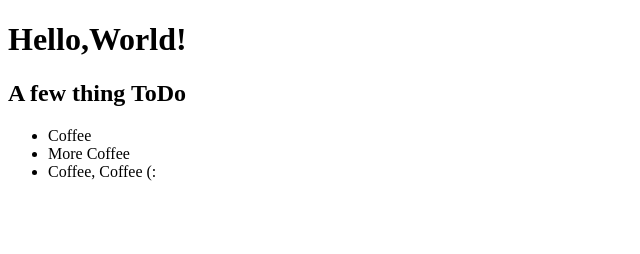
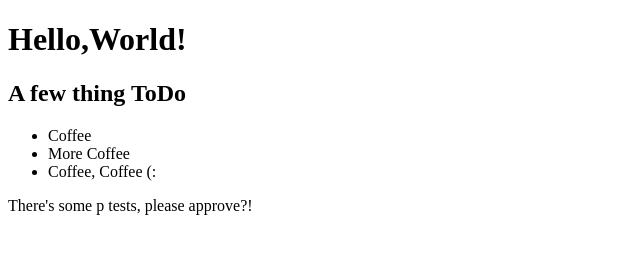
Before and after one commit to test-user-0-1/testRepo_helloWorld, a plain HTML site: page index.html in a window 1280 px wide. Shown: the whole page, without its empty margins (0-640 px from the left). Drawn offline with Linux system fonts and the light colour scheme.

Commit message:
Update index.html

```diff
--- a/index.html
+++ b/index.html
@@ -14,5 +14,6 @@
     <li>More Coffee</li>
     <li>Coffee, Coffee (:</li>
   </ul>
+    <p> There's some p tests, please approve?! </p>
 </body>
 </html>
```
